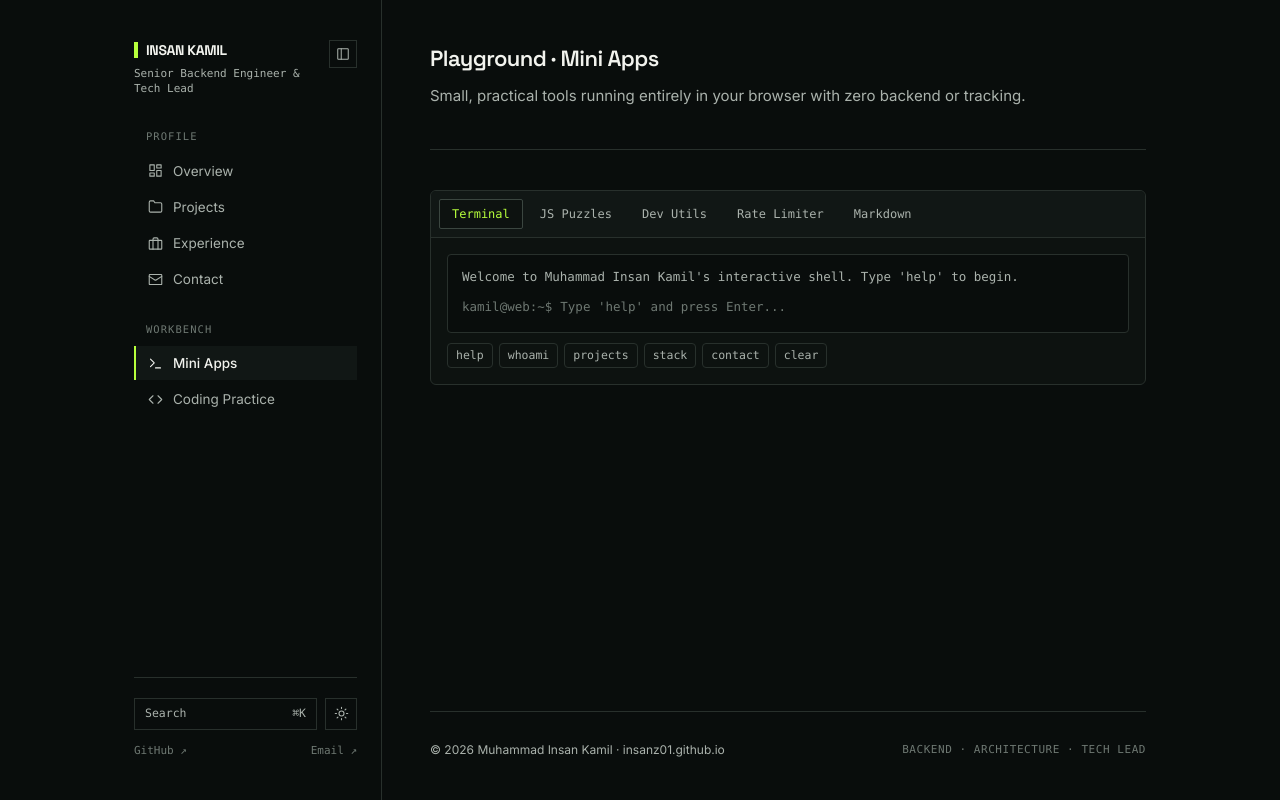
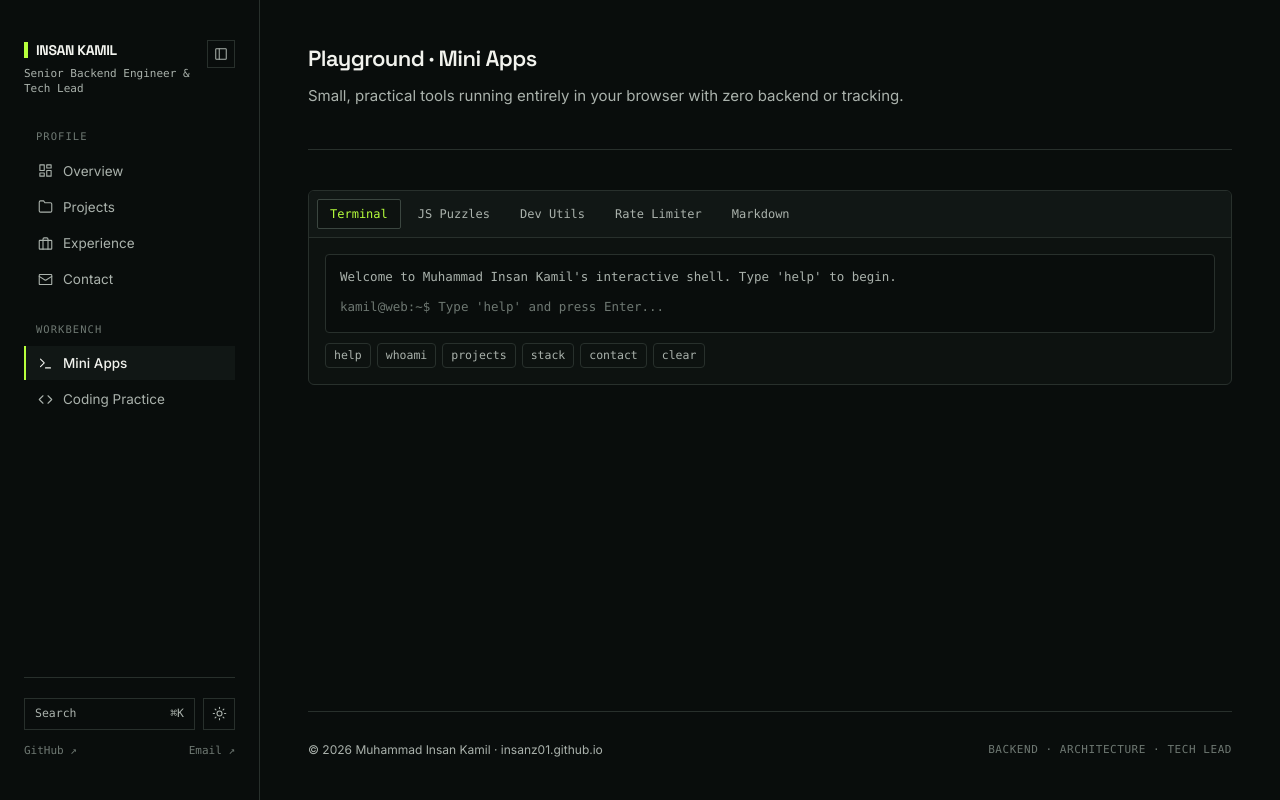
Before and after one commit to insanz01/insanz01.github.io, a React (Vite) app: page /apps in a window 1280 px wide. Built offline with nearby package versions, Linux system fonts and the light colour scheme.

Commit message:
Make sidebar app shell full width

```diff
--- a/src/components/Layout.tsx
+++ b/src/components/Layout.tsx
@@ -210,14 +210,14 @@ export function Layout({ children, theme, onToggleTheme }: LayoutProps) {
       </a>
 
       <div
-        className={`mx-auto grid min-h-screen max-w-[1060px] grid-cols-1 px-5 sm:px-6 ${
-          collapsed ? "lg:grid-cols-[64px_1fr]" : "lg:grid-cols-[248px_1fr]"
+        className={`grid min-h-screen w-full grid-cols-1 ${
+          collapsed ? "lg:grid-cols-[64px_1fr]" : "lg:grid-cols-[260px_1fr]"
         }`}
       >
         {/* Desktop Collapsible Left Sidebar */}
         <aside
           className={`hidden lg:sticky lg:top-0 lg:flex lg:h-screen lg:flex-col lg:justify-between lg:border-r lg:border-[var(--border)] lg:py-10 ${
-            collapsed ? "lg:items-center lg:px-2" : "lg:pr-6"
+            collapsed ? "lg:items-center lg:px-2" : "lg:px-6"
           }`}
         >
           <div className="w-full">
@@ -318,7 +318,7 @@ export function Layout({ children, theme, onToggleTheme }: LayoutProps) {
         </aside>
 
         {/* Mobile Top Header */}
-        <header className="flex items-center justify-between border-b border-[var(--border)] py-4 lg:hidden">
+        <header className="flex items-center justify-between border-b border-[var(--border)] px-5 py-4 sm:px-6 lg:hidden">
           <div className="flex items-center gap-2.5">
             <button
               type="button"
@@ -397,7 +397,7 @@ export function Layout({ children, theme, onToggleTheme }: LayoutProps) {
         )}
 
         {/* Main Content Column */}
-        <div className="flex min-w-0 flex-col justify-between py-8 lg:py-10 lg:pl-12">
+        <div className="flex min-w-0 flex-col justify-between px-5 py-8 sm:px-8 lg:px-12 lg:py-10">
           <main id="main" className="min-w-0">
             {children}
           </main>
```
